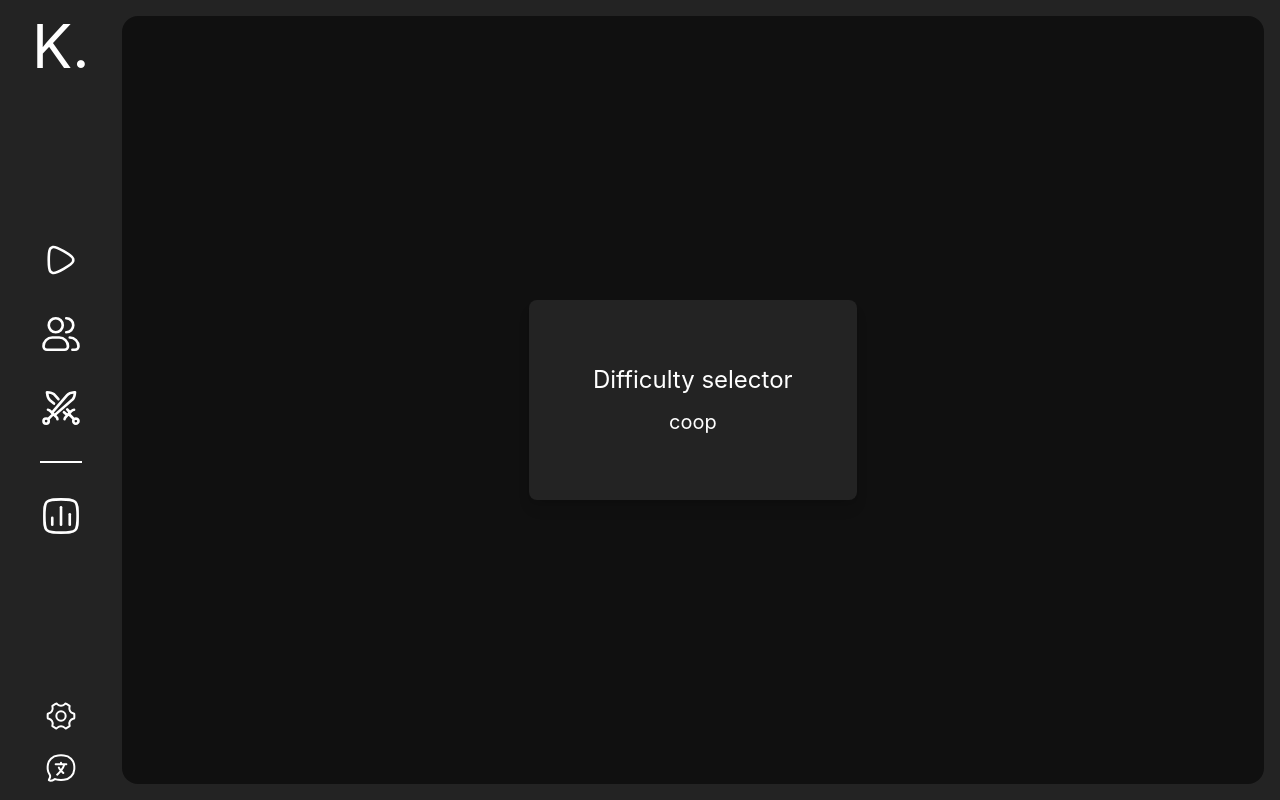
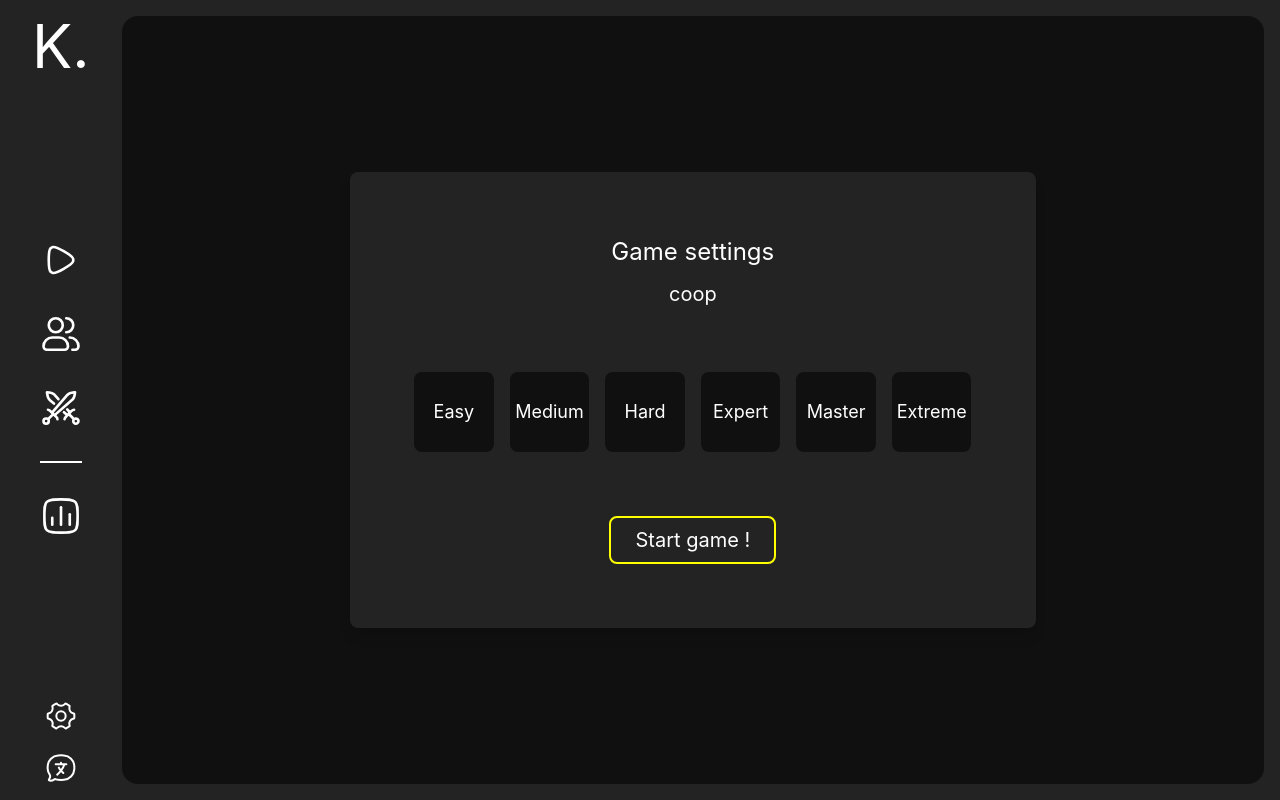
Before and after one commit to Luigitou/Kusodu-v2, a Next.js app: page /coop in a window 1280 px wide. Built offline with nearby package versions, Linux system fonts and the light colour scheme; a web font is replaced by a local one.

Commit message:
game menu basic

```diff
--- a/app/(Game)/[mode]/page.tsx
+++ b/app/(Game)/[mode]/page.tsx
@@ -1,6 +1,7 @@
 'use client';
 
 import { useParams } from 'next/navigation';
+import { Difficulty } from '@/components';
 
 export default function Page() {
     const params = useParams();
@@ -10,15 +11,44 @@ export default function Page() {
     return (
         <div className={'flex h-full w-full items-center justify-center'}>
             <div
-                className={' rounded-lg bg-brighter p-16 text-center shadow-lg'}
+                className={
+                    'flex w-3/5 flex-col items-center gap-16 rounded-lg bg-brighter p-16 text-center shadow-lg'
+                }
             >
                 <div
                     className={
                         'flex flex-col items-center justify-center gap-3 text-white'
                     }
                 >
-                    <h2 className={'text-2xl'}>Difficulty selector</h2>
+                    <h2 className={'text-2xl'}>Game settings</h2>
                     <h3 className={'text-xl'}>{mode}</h3>
+                </div>
+                <div className={'flex w-full gap-4 text-lg'}>
+                    {availableDifficulty.map((difficulty) => (
+                        <Difficulty
+                            key={difficulty.id}
+                            difficulty={difficulty}
+                        />
+                    ))}
+                </div>
+                <div
+                    className={
+                        'group relative w-fit cursor-pointer overflow-hidden'
+                    }
+                >
+                    <div
+                        className={
+                            'absolute right-full top-0 h-full w-full bg-action transition-transform ' +
+                            'rounded-lg duration-300 ease-in-out group-hover:translate-x-full'
+                        }
+                    ></div>
+                    <button
+                        className={
+                            'rounded-lg border-2 border-action px-6 py-2 text-xl text-white group-hover:text-dark'
+                        }
+                    >
+                        Start game !
+                    </button>
                 </div>
             </div>
         </div>
--- /dev/null
+++ b/app/stats/page.tsx
@@ -0,0 +1,8 @@
+export default function Page() {
+  return (
+    <div>
+      <h1>Stats</h1>
+      <div>stats</div>
+    </div>
+  );
+}
--- a/components/GameParameters/Difficulty.tsx
+++ b/components/GameParameters/Difficulty.tsx
@@ -1,3 +1,21 @@
-export function Difficulty({}) {
-    return <div>Difficulty selector</div>;
+type DifficultyProps = {
+    difficulty: {
+        id: number;
+        label: string;
+    };
+};
+
+export function Difficulty({ difficulty }: DifficultyProps) {
+    return (
+        <div className={'group h-20 w-1/5'}>
+            <button
+                className={
+                    'box-border flex h-full w-full  cursor-pointer items-center justify-center rounded-lg ' +
+                    'border-action bg-dark text-white transition-transform duration-200 ease-in-out group-hover:-translate-y-2 group-hover:border-2'
+                }
+            >
+                {difficulty.label}
+            </button>
+        </div>
+    );
 }
```
